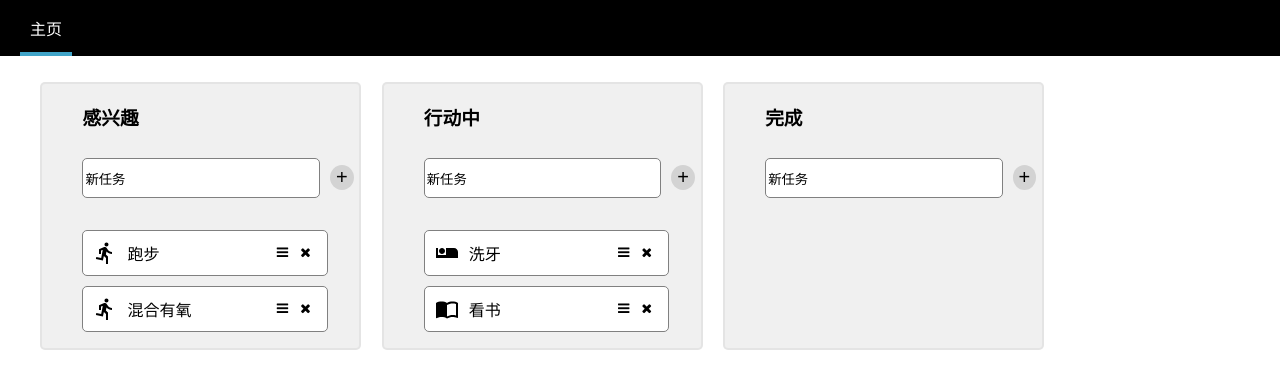
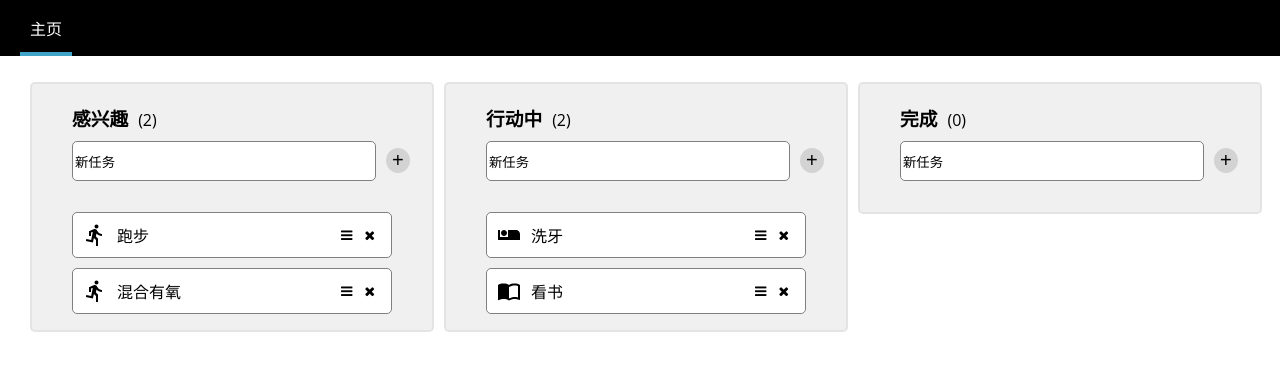
Before and after one commit to xuwenyihust/everyday-action, a React (Create React App) app: page / in a window 1280 px wide. Shown: the top 388 px of the page. Built offline with nearby package versions, Linux system fonts and the light colour scheme.

Commit message:
Add item nums per col.

```diff
--- a/src/components/TodoList/Column/Column.css
+++ b/src/components/TodoList/Column/Column.css
@@ -1,14 +1,9 @@
 .Column {
-    width: 100%;
+    min-width: 400px;
 
-    margin-left: 2%;
+    margin-left: 10px;
     border: 2px solid rgba(182, 182, 182, 0.219);
     border-radius: 5px;
 
     background-color: rgb(240, 240, 240);
 }
-
-.Column h3 {
-    margin-left: 40px;
-    text-align: start;
-}
--- a/src/components/TodoList/Column/Column.js
+++ b/src/components/TodoList/Column/Column.js
@@ -1,6 +1,7 @@
 import React, {Component} from 'react';
 import './Column.css';
 import { Droppable } from 'react-beautiful-dnd';
+import ColumnHeader from './ColumnHeader/ColumnHeader';
 import TodoForm from './TodoForm/TodoForm';
 import TodoItems from './TodoItems/TodoItems';
 import TodoItem from './TodoItems/TodoItem/TodoItem';
@@ -23,7 +24,9 @@ class column extends Component {
 
         return (
             <div className='Column'>
-                <h3>{this.props.column.title}</h3>
+                <ColumnHeader
+                    itemNum={this.props.items.length}>
+                    <h3>{this.props.column.title}</h3></ColumnHeader>
                 <TodoForm
                     value={this.props.column.itemToSubmit.content}
                     inputChanged={(e) => this.props.formInputChanged(e,this. props.column.id)}
--- /dev/null
+++ b/src/components/TodoList/Column/ColumnHeader/ColumnHeader.css
@@ -0,0 +1,14 @@
+.ColumnHeader {
+    margin-top: 20px;
+}
+
+.ColumnHeader h3 {
+    display: inline;
+    margin-left: 40px;
+    text-align: start;
+}
+
+.ColumnHeader p {
+    display: inline;
+    margin-left: 10px;
+}
--- /dev/null
+++ b/src/components/TodoList/Column/ColumnHeader/ColumnHeader.js
@@ -0,0 +1,13 @@
+import React from 'react';
+import './ColumnHeader.css';
+
+const columnHeader = (props) => {
+    return (
+        <div className='ColumnHeader'>
+            {props.children}
+            <p>({props.itemNum})</p>
+        </div>
+    );
+}
+
+export default columnHeader;
--- a/src/components/TodoList/Column/TodoItems/TodoItem/TodoItem.css
+++ b/src/components/TodoList/Column/TodoItems/TodoItem/TodoItem.css
@@ -1,7 +1,5 @@
 .TodoItem {
-    /* display: block; */
     display: flex;
-    /* box-sizing: border-box; */
 
     padding: 10px;
 
--- a/src/containers/TodoListBuilder/TodoListBuilder.css
+++ b/src/containers/TodoListBuilder/TodoListBuilder.css
@@ -1,7 +1,9 @@
 .TodoListBuilder {
     padding: 10px;
     margin: 10px;
-    width: 80%;
+    /* width: 80%; */
 
     display: flex;
+    align-items: flex-start;
+    /* justify-content: space-between; */
 }
```
